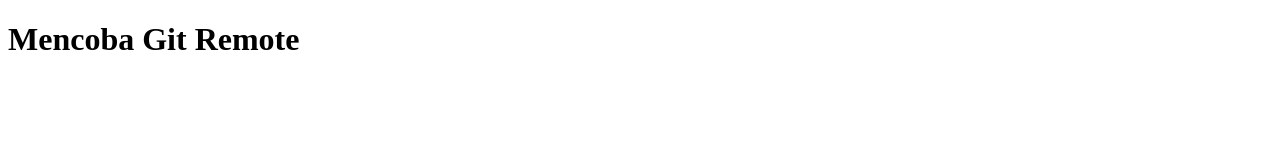
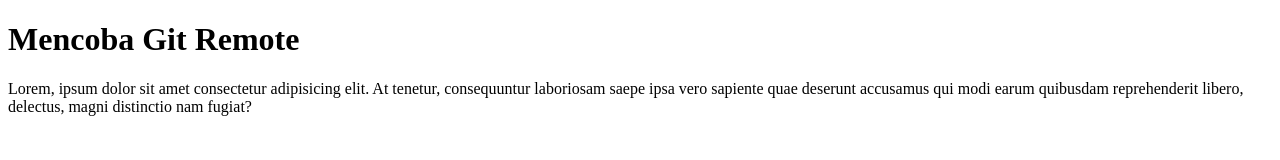
Before and after one commit to Sudarmanto871/rpl-git-test, a plain HTML site: page index.html in a window 1280 px wide. Drawn offline with Linux system fonts and the light colour scheme.

Commit message:
menambahkan tag p

```diff
--- a/index.html
+++ b/index.html
@@ -7,5 +7,6 @@
 </head>
 <body>
     <h1>Mencoba Git Remote</h1>
+    <p>Lorem, ipsum dolor sit amet consectetur adipisicing elit. At tenetur, consequuntur laboriosam saepe ipsa vero sapiente quae deserunt accusamus qui modi earum quibusdam reprehenderit libero, delectus, magni distinctio nam fugiat?</p>
 </body>
 </html>
```
